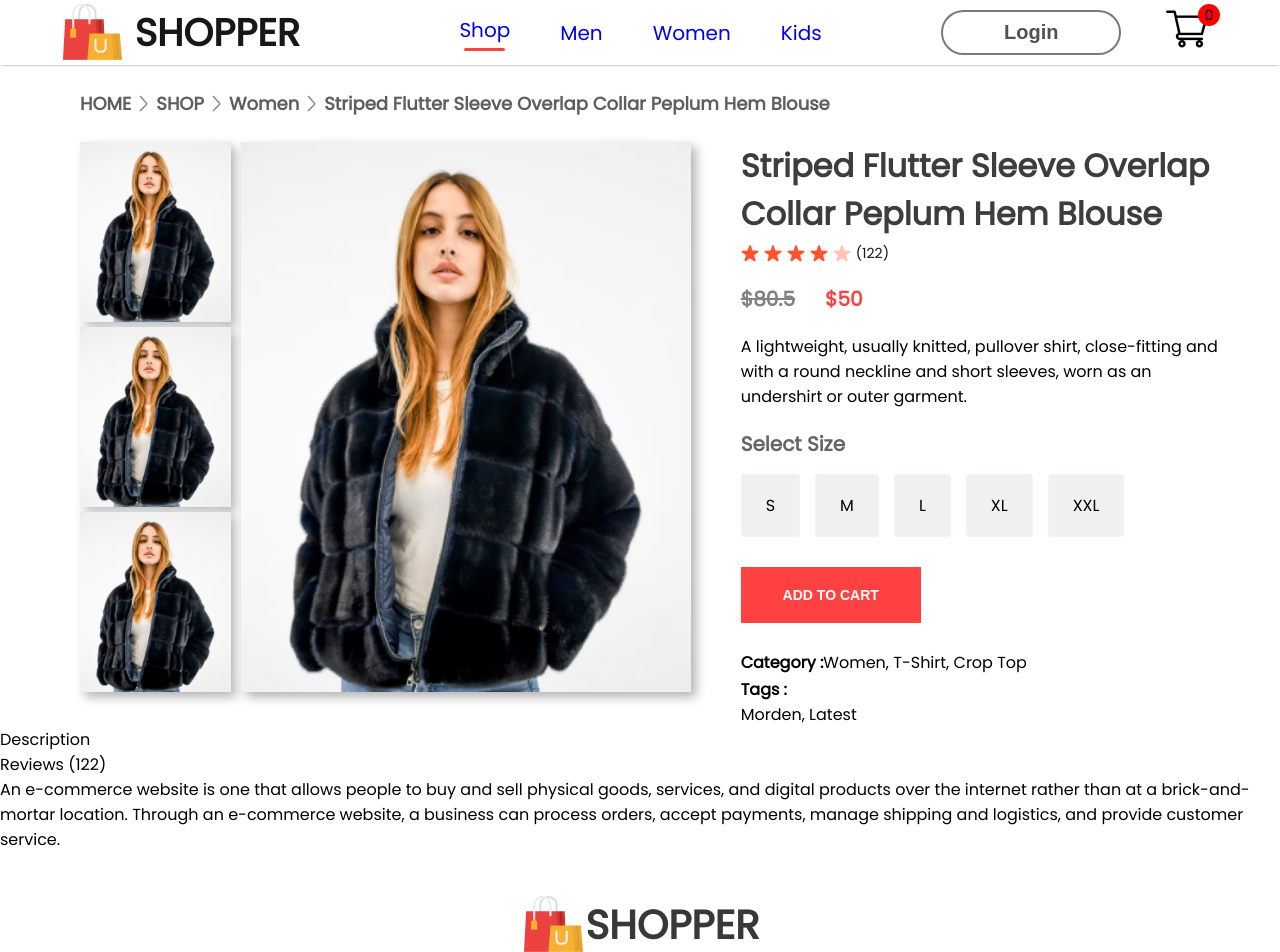
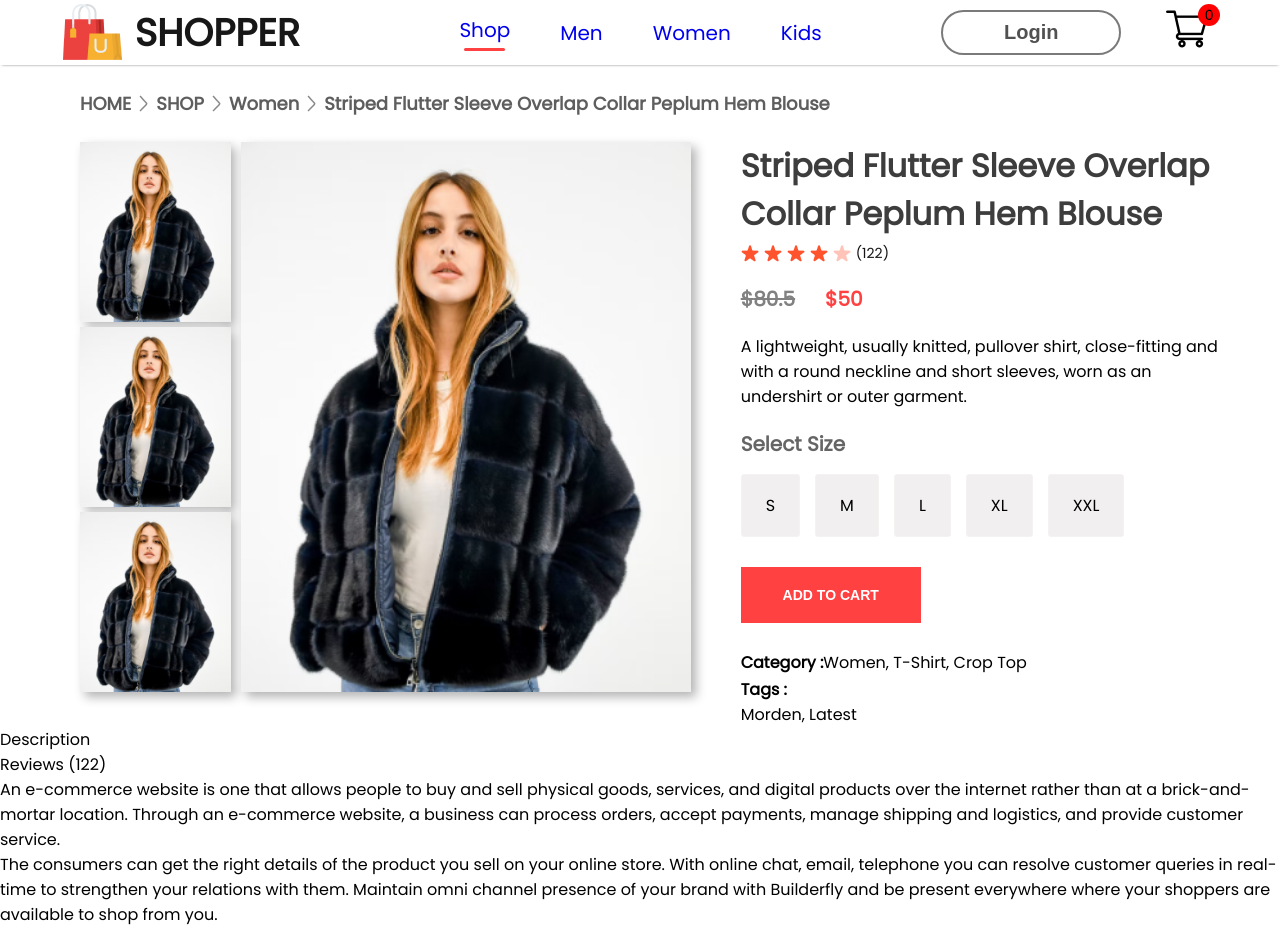
Before and after one commit to mohitdhanorkar/E-Commerce, a React (Create React App) app in the folder e-commerce/: page /product/1 in a window 1280 px wide. Shown: the top 952 px of the page. Built offline with nearby package versions, Linux system fonts and the light colour scheme.

Commit message:
add text

```diff
--- a/e-commerce/src/Components/DescriptionBox/DescriptionBox.jsx
+++ b/e-commerce/src/Components/DescriptionBox/DescriptionBox.jsx
@@ -13,6 +13,11 @@ const DescriptionBox = () => {
             services, and digital products over the internet rather than at a brick-and-mortar location.
             Through an e-commerce website, a business can process orders, accept payments, manage shipping
             and logistics, and provide customer service.</p>
+
+            <p>The consumers can get the right details of the product you sell on your online store.
+                With online chat, email, telephone you can resolve customer queries in real-time to
+                strengthen your relations with them. Maintain omni channel presence of your brand with
+                Builderfly and be present everywhere where your shoppers are available to shop from you.</p>
       </div>
     </div>
   )
```
